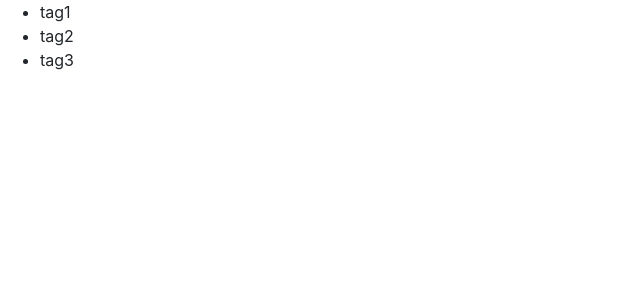
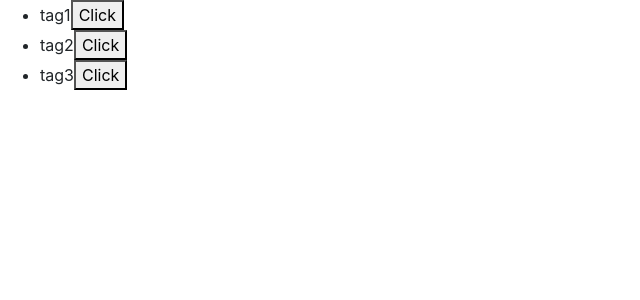
Before and after one commit to Jayteekay/react-counter-app, a React (Create React App) app: page / in a window 1280 px wide. Shown: the top 300 px of the page, without its empty margins (0-640 px from the left). Built offline with nearby package versions, Linux system fonts and the light colour scheme.

Commit message:
Event handling - onClick

```diff
--- a/src/components/counter.jsx
+++ b/src/components/counter.jsx
@@ -3,16 +3,34 @@ import React, { Component } from "react";
 class Counter extends Component {
   state = {
     count: 1,
-    tags: ["tag1", "tag2", "tag3"]
+    tags: [
+      { id: "tag1", name: "tag1" },
+      { id: "tag2", name: "tag2" },
+      { id: "tag3", name: "tag3" }
+    ]
   };
+  handleButtonClick() {
+    console.log("You clicked a tag");
+  }
+  renderTags() {
+    if (this.state.tags.length === 0) return <p>There are no tags!</p>;
+
+    return (
+      <ul>
+        {this.state.tags.map(tag => (
+          <li key={tag.id}>
+            {tag.name}
+            <button onClick={this.handleButtonClick}>Click</button>
+          </li>
+        ))}
+      </ul>
+    );
+  }
   render() {
     return (
       <React.Fragment>
-        <ul>
-          {this.state.tags.map(tag => (
-            <li key={tag}>{tag}</li>
-          ))}
-        </ul>
+        {this.state.tags.length == 0 && "Please create a new tag."}
+        {this.renderTags()}
       </React.Fragment>
     );
   }
```
